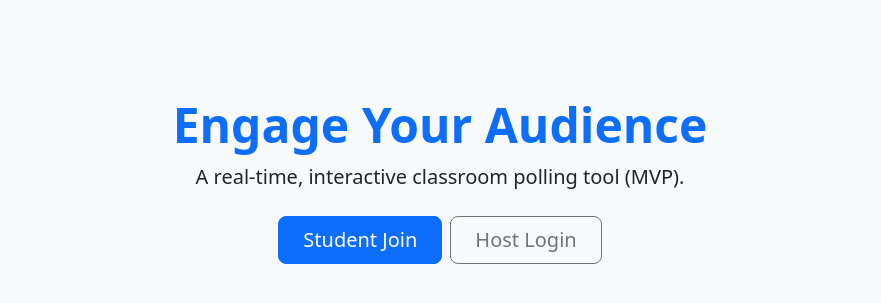
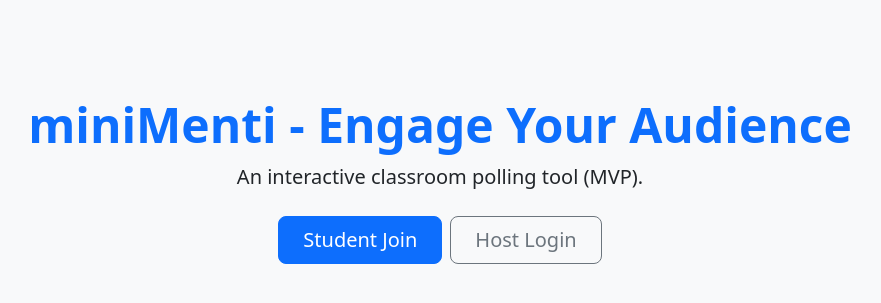
Before and after one commit to ITECH-Group-DD-miniMenti/ITECH-miniMenti, a Django app: page / in a window 1280 px wide. Shown: the top 303 px of the page, without its empty margins (200-1081 px from the left). Run offline with Django 5.2, Linux system fonts and the light colour scheme.

Commit message:
style: finalize home page heading with brand slogan

```diff
--- a/templates/core/home.html
+++ b/templates/core/home.html
@@ -2,10 +2,10 @@
 {% block title %}Home{% endblock %}
 {% block content %}
 <div class="py-5 text-center">
-    <h1 class="display-5 fw-bold text-primary">Engage Your Audience</h1>
-    <p class="lead mb-4">A real-time, interactive classroom polling tool (MVP).</p>
+    <h1 class="display-5 fw-bold text-primary">miniMenti - Engage Your Audience</h1>
+    <p class="lead mb-4">An interactive classroom polling tool (MVP).</p>
     <div class="d-grid gap-2 d-sm-flex justify-content-sm-center">
-        <a href="/join/" class="btn btn-primary btn-lg px-4">Student Join</a>
+        <a href="/join/" class="btn btn-primary btn-lg px-4 gap-3">Student Join</a>
         <a href="/login/" class="btn btn-outline-secondary btn-lg px-4">Host Login</a>
     </div>
 </div>
```
